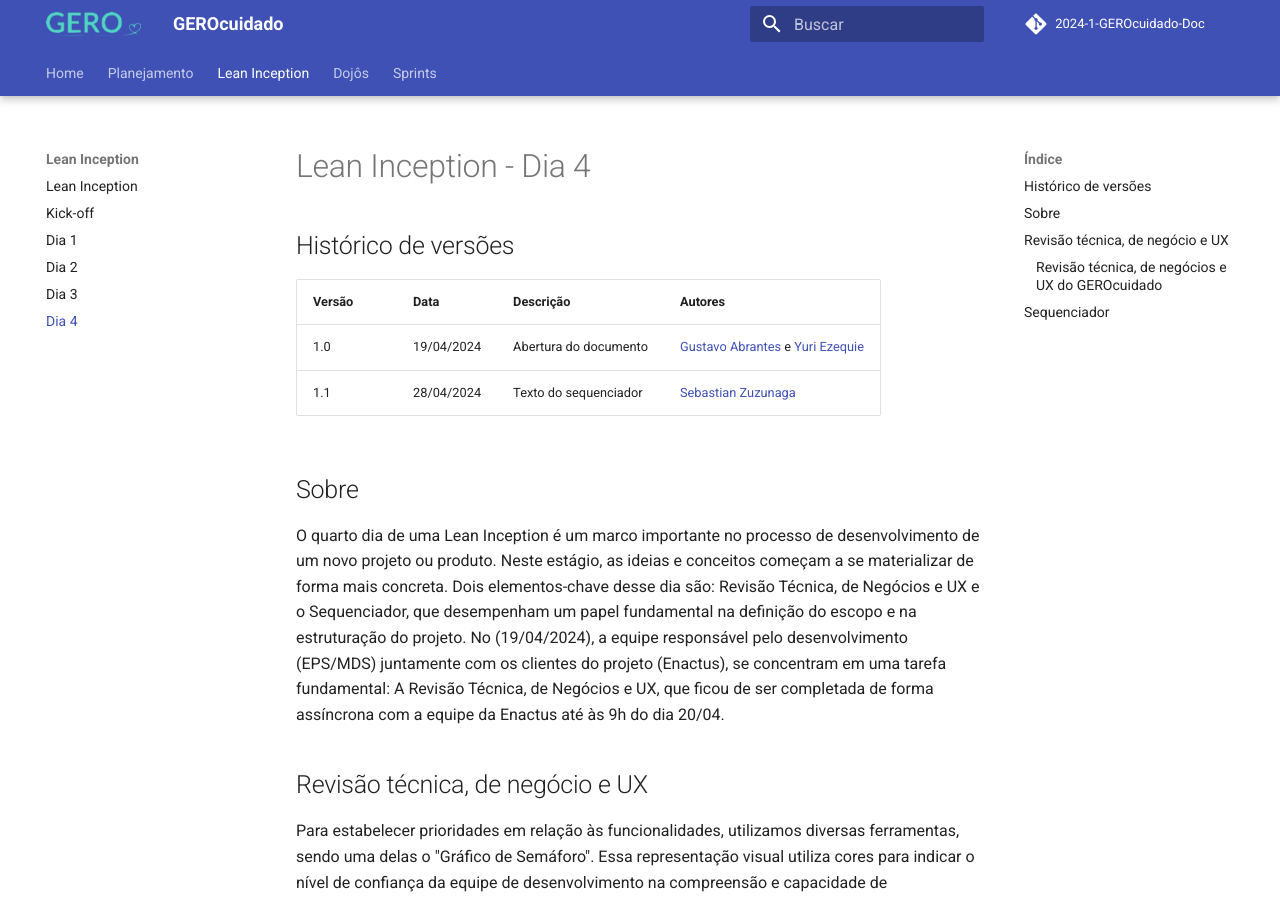
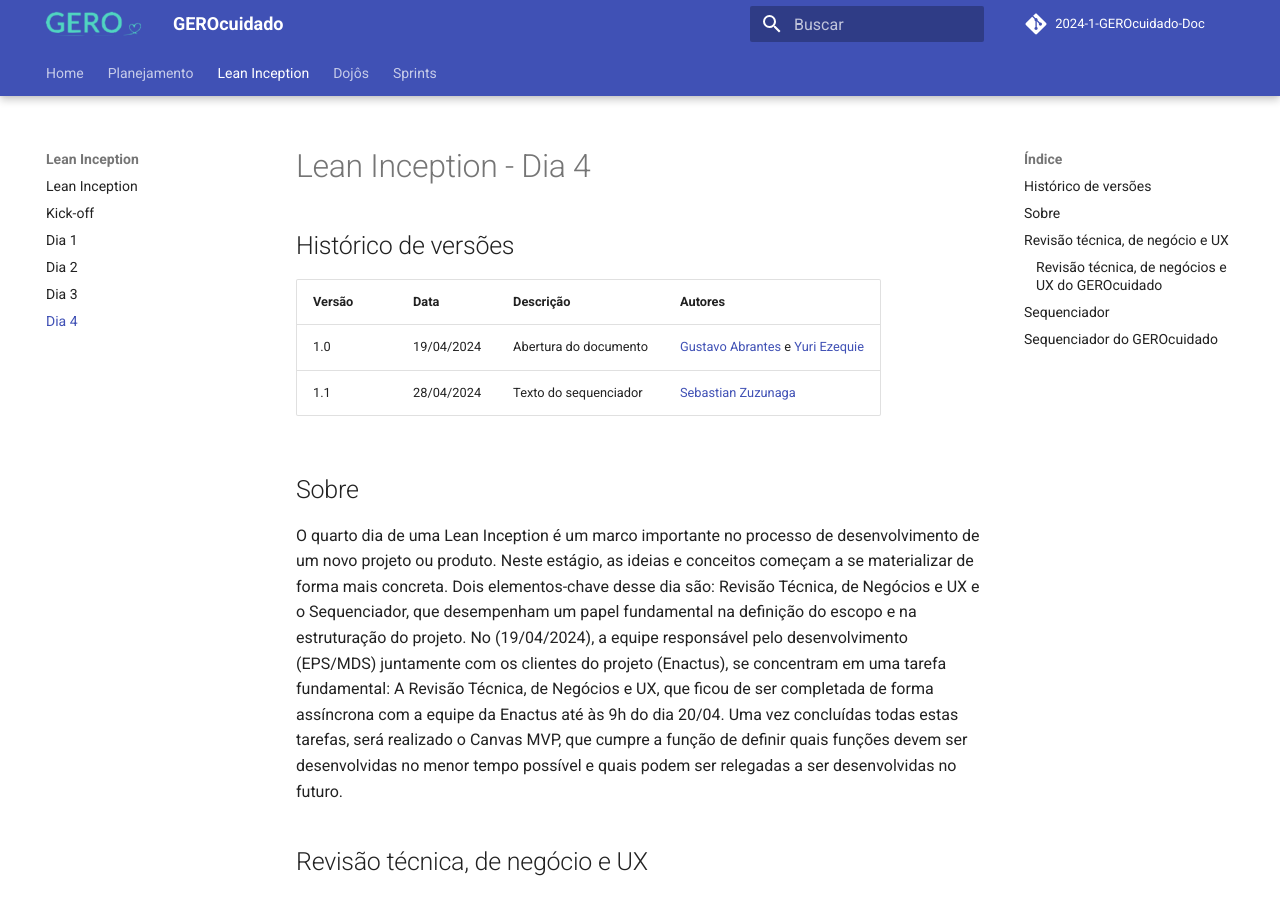
Before and after one commit to fga-eps-mds/2024-1-GEROcuidado-Doc, an MkDocs documentation site: the page built from docs/lean_inception/dia_4.md, in a window 1280 px wide and 900 px high. Built offline with MkDocs 1.6.1 and Material for MkDocs 9.7.7, drawn with Linux system fonts in a browser that asks for light colours; comment, search, counter and statistics services are not loaded; some of the changed text lies outside the part shown.

Commit message:
docs: added sequencer images

```diff
--- a/docs/lean_inception/dia_4.md
+++ b/docs/lean_inception/dia_4.md
@@ -9,7 +9,7 @@
 
 ## Sobre
 
-O quarto dia de uma Lean Inception é um marco importante no processo de desenvolvimento de um novo projeto ou produto. Neste estágio, as ideias e conceitos começam a se materializar de forma mais concreta. Dois elementos-chave desse dia são: Revisão Técnica, de Negócios e UX e o Sequenciador, que desempenham um papel fundamental na definição do escopo e na estruturação do projeto. No (19/04/2024), a equipe responsável pelo desenvolvimento (EPS/MDS) juntamente com os clientes do projeto (Enactus), se concentram em uma tarefa fundamental: A Revisão Técnica, de Negócios e UX, que ficou de ser completada de forma assíncrona com a equipe da Enactus até às 9h do dia 20/04.
+O quarto dia de uma Lean Inception é um marco importante no processo de desenvolvimento de um novo projeto ou produto. Neste estágio, as ideias e conceitos começam a se materializar de forma mais concreta. Dois elementos-chave desse dia são: Revisão Técnica, de Negócios e UX e o Sequenciador, que desempenham um papel fundamental na definição do escopo e na estruturação do projeto. No (19/04/2024), a equipe responsável pelo desenvolvimento (EPS/MDS) juntamente com os clientes do projeto (Enactus), se concentram em uma tarefa fundamental: A Revisão Técnica, de Negócios e UX, que ficou de ser completada de forma assíncrona com a equipe da Enactus até às 9h do dia 20/04. Uma vez concluídas todas estas tarefas, será realizado o Canvas MVP, que cumpre a função de definir quais funções devem ser desenvolvidas no menor tempo possível e quais podem ser relegadas a ser desenvolvidas no futuro.
 <!-- e o Canvas MVP -->
 
 ## Revisão técnica, de negócio e UX
@@ -56,3 +56,9 @@
 * **Regra 5:** A soma de valor dos cartões não pode ser menos de quatro $s e quatro corações.
 
 * **Regra 6:** Se um cartão depende de outro, esse outro deve estar em alguma onda anterior.
+
+## Sequenciador do GEROcuidado
+![Sequenciador 1](../assets/seq1.PNG)
+![Sequenciador 2](../assets/seq2.PNG)
+![Sequenciador 3](../assets/seq3.PNG)
+![Sequenciador 4](../assets/seq4.PNG)
```
Also changed, not shown: docs/assets/seq1.PNG (added), docs/assets/seq2.PNG (added), docs/assets/seq3.PNG (added), docs/assets/seq4.PNG (added).
